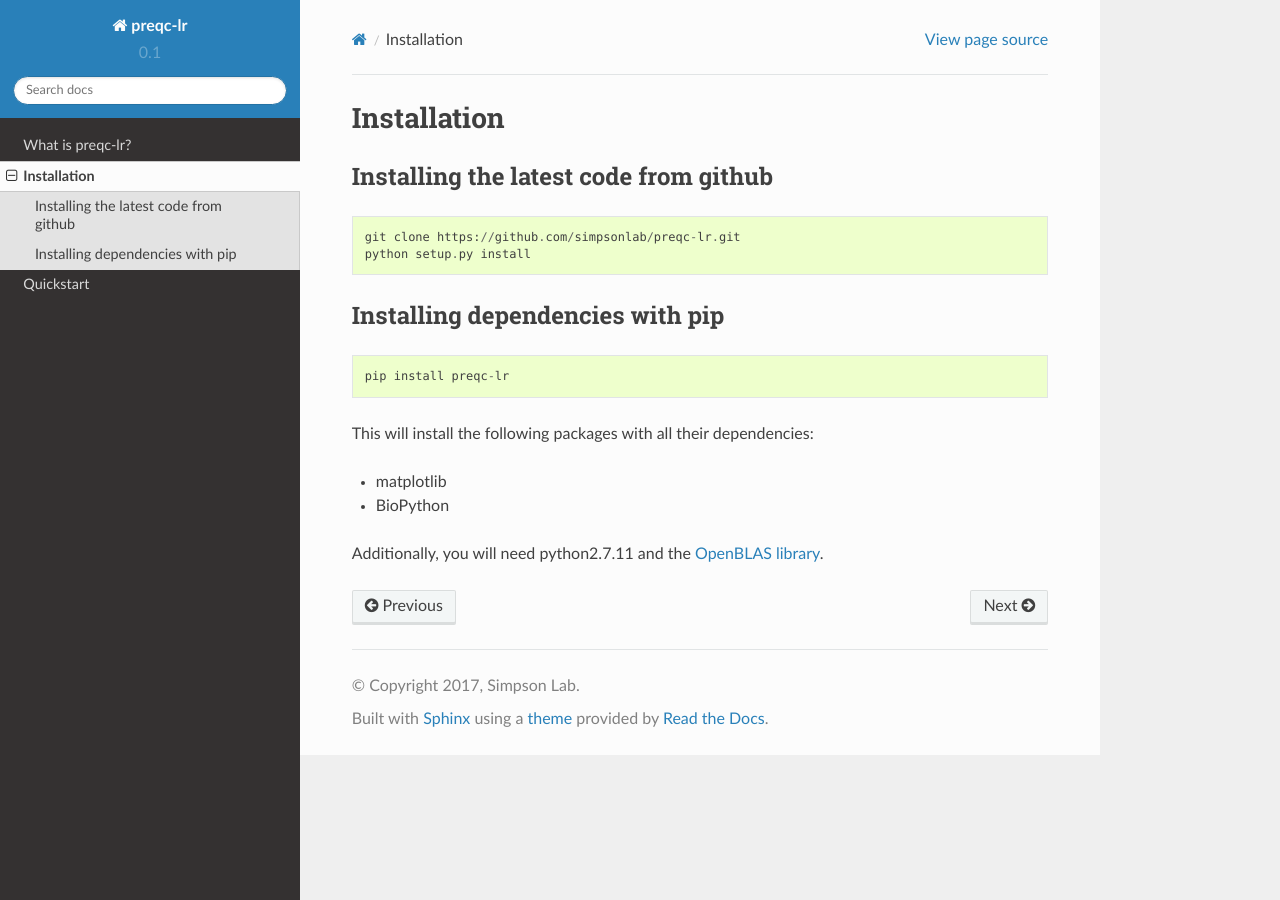
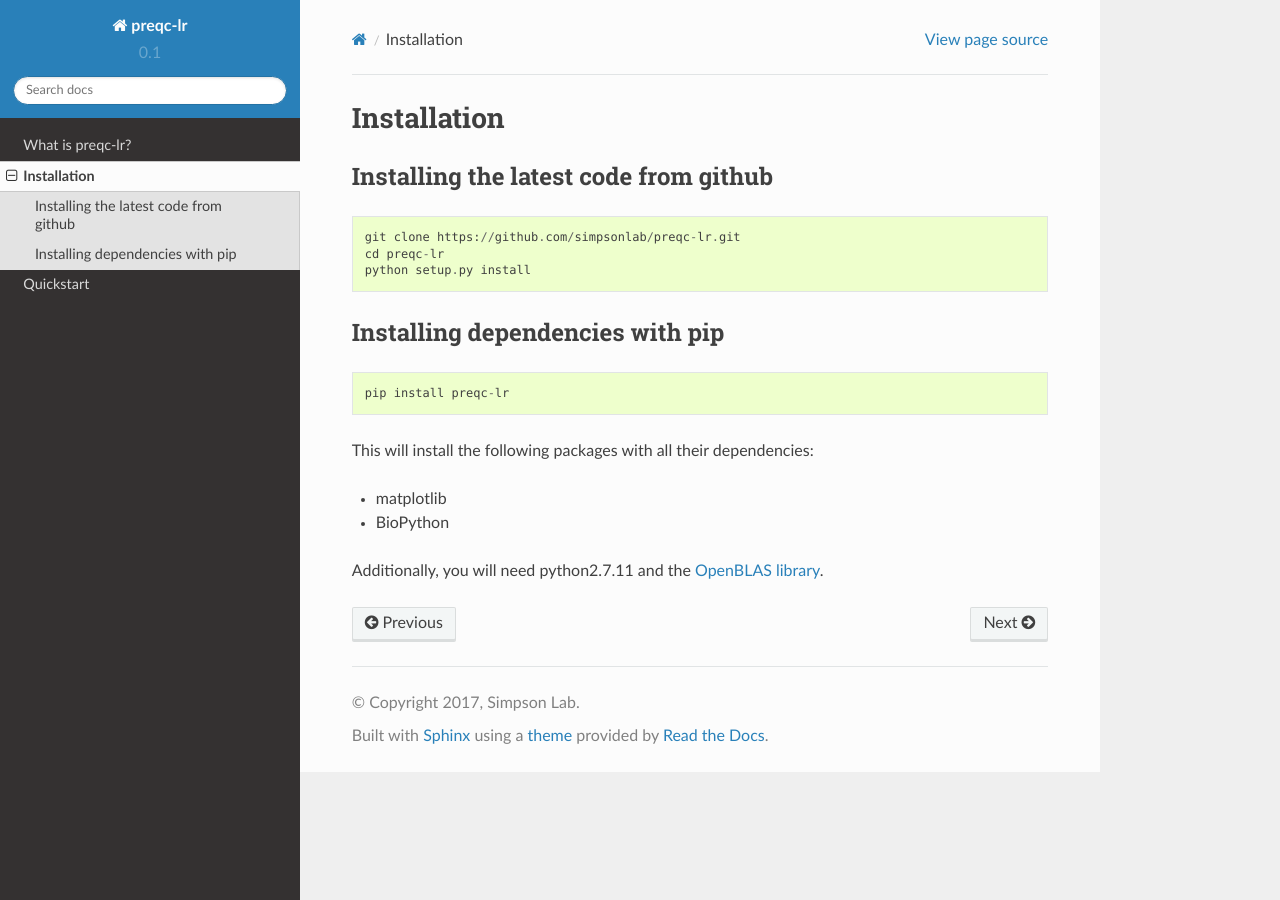
Before and after one commit to simpsonlab/preqclr, a Sphinx documentation site: the page built from docs/source/installation.rst, in a window 1280 px wide. Built offline with Sphinx 7.4.7 and the Read the Docs theme 2.0.0, drawn with Linux system fonts in a browser that asks for light colours.

Commit message:
add command to installation instructions

```diff
--- a/docs/source/installation.rst
+++ b/docs/source/installation.rst
@@ -8,6 +8,7 @@ Installing the latest code from github
 ::
 
     git clone https://github.com/simpsonlab/preqc-lr.git
+    cd preqc-lr
     python setup.py install
 
 Installing dependencies with pip
```
